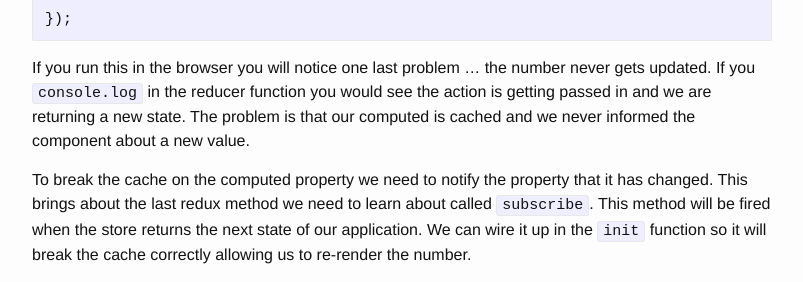
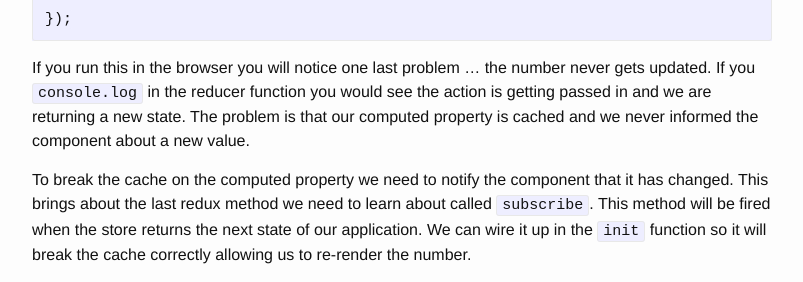
Before and after one commit to ember-redux/ember-redux, a Jekyll site: the page built from _posts/2016-04-01-introduction.markdown, in a window 1280 px wide and 900 px high, scrolled down 2648 px. Shown: the part 177-459 px from the top of the window, without its empty margins (238-1041 px from the left). Built offline with Jekyll 4.4.1, drawn with Linux system fonts in a browser that asks for light colours; some of the changed text lies outside the part shown.

Commit message:
more typos

````diff
--- a/_posts/2016-04-01-introduction.markdown
+++ b/_posts/2016-04-01-introduction.markdown
@@ -115,9 +115,9 @@ export default Ember.Component.extend({
 });
 ```
 
-If you run this in the browser you will notice one last problem ... the number never gets updated. If you `console.log` in the reducer function you would see the action is getting passed in and we are returning a new state. The problem is that our computed is cached and we never informed the component about a new value.
+If you run this in the browser you will notice one last problem ... the number never gets updated. If you `console.log` in the reducer function you would see the action is getting passed in and we are returning a new state. The problem is that our computed property is cached and we never informed the component about a new value.
 
-To break the cache on the computed property we need to notify the property that it has changed. This brings about the last redux method we need to learn about called `subscribe`. This method will be fired when the store returns the next state of our application. We can wire it up in the `init` function so it will break the cache correctly allowing us to re-render the number.
+To break the cache on the computed property we need to notify the component that it has changed. This brings about the last redux method we need to learn about called `subscribe`. This method will be fired when the store returns the next state of our application. We can wire it up in the `init` function so it will break the cache correctly allowing us to re-render the number.
 
 ```js
 import Ember from 'ember';
````
Also changed, not shown: other parts of _posts/2016-04-01-introduction.markdown (+1 -1 lines).
